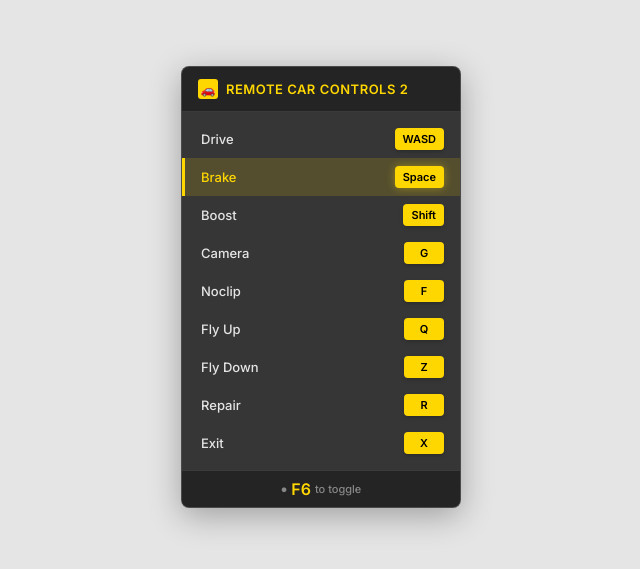
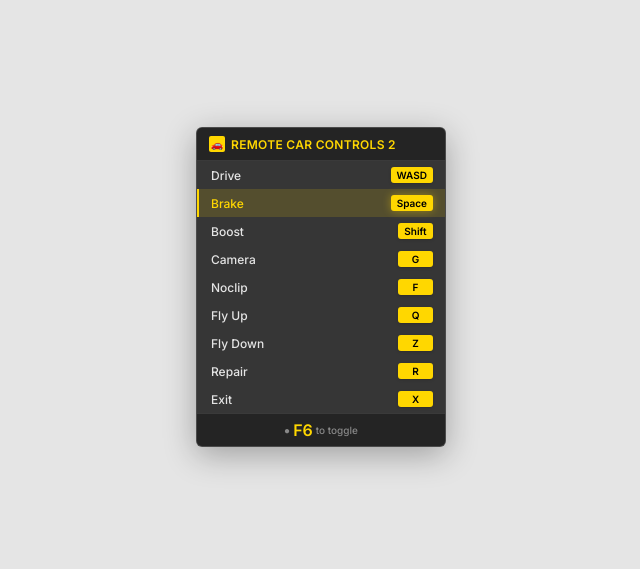
Before and after one commit to NitWit123/carauction, a plain HTML site: page index.html in a window 1280 px wide. Shown: the part 113-682 px from the top of the page, without its empty margins (319-959 px from the left). Drawn offline with Linux system fonts and the light colour scheme.

Commit message:
Update index.html

```diff
--- a/index.html
+++ b/index.html
@@ -24,60 +24,58 @@
 
         .menu-container {
             background: rgba(45, 45, 45, 0.95);
-            border-radius: 8px;
-            padding: 0;
+            border-radius: 6px;
             box-shadow: 0 8px 32px rgba(0, 0, 0, 0.3);
             backdrop-filter: blur(10px);
             border: 1px solid rgba(255, 255, 255, 0.1);
-            width: 280px;
+            width: 250px;
             overflow: hidden;
         }
 
         .menu-header {
             background: rgba(35, 35, 35, 0.9);
-            padding: 12px 16px;
+            padding: 8px 12px;
             display: flex;
             align-items: center;
-            gap: 8px;
+            gap: 6px;
             border-bottom: 1px solid rgba(255, 255, 255, 0.1);
         }
 
         .menu-icon {
-            width: 20px;
-            height: 20px;
+            width: 16px;
+            height: 16px;
             background: #FFD700;
-            border-radius: 3px;
+            border-radius: 2px;
             display: flex;
             align-items: center;
             justify-content: center;
-            font-size: 12px;
+            font-size: 10px;
             color: #000;
             font-weight: 600;
         }
 
         .menu-title {
             color: #FFD700;
-            font-size: 13px;
+            font-size: 12px;
             font-weight: 600;
             text-transform: uppercase;
-            letter-spacing: 0.5px;
+            letter-spacing: 0.3px;
         }
 
         .menu-items {
-            padding: 8px 0;
         }
 
         .menu-item {
             display: flex;
             align-items: center;
             justify-content: space-between;
-            padding: 8px 16px;
+            padding: 6px 12px;
             color: #E5E5E5;
-            font-size: 13px;
+            font-size: 12px;
             font-weight: 500;
             cursor: pointer;
             transition: all 0.2s ease;
-            border-left: 3px solid transparent;
+            border-left: 2px solid transparent;
         }
 
         .menu-item:hover {
@@ -99,28 +97,28 @@
         .key-binding {
             background: #FFD700;
             color: #000;
-            padding: 4px 8px;
-            border-radius: 4px;
-            font-size: 11px;
+            padding: 2px 6px;
+            border-radius: 3px;
+            font-size: 10px;
             font-weight: 600;
-            min-width: 40px;
+            min-width: 35px;
             text-align: center;
-            box-shadow: 0 2px 4px rgba(0, 0, 0, 0.2);
+            box-shadow: 0 1px 3px rgba(0, 0, 0, 0.2);
         }
 
         .menu-footer {
             background: rgba(35, 35, 35, 0.9);
-            padding: 8px 16px;
+            padding: 6px 12px;
             border-top: 1px solid rgba(255, 255, 255, 0.1);
             display: flex;
             align-items: center;
             justify-content: center;
-            gap: 4px;
+            gap: 3px;
         }
 
         .footer-text {
             color: #888;
-            font-size: 11px;
+            font-size: 10px;
             font-weight: 500;
         }
 
```
